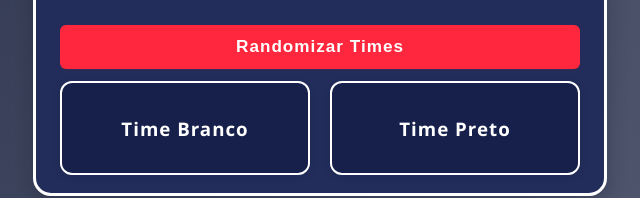
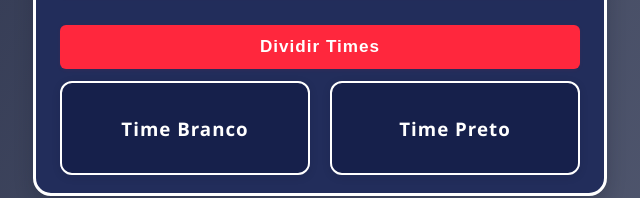
Before and after one commit to joaovitormarcili0/La-bueca, a plain HTML site: page index.html in a window 1280 px wide. Shown: the part 1358-1556 px from the top of the page, 320-960 px from the left. Drawn offline with Linux system fonts and the light colour scheme.

Commit message:
Update index.html

```diff
--- a/index.html
+++ b/index.html
@@ -26,7 +26,7 @@
       <!-- Fim adicionar novo atleta -->
       <button type="submit">Atualizar Presenças</button>
     </form>
-    <button id="randomizeBtn">Randomizar Times</button>
+    <button id="randomizeBtn">Dividir Times</button>
     <div class="teams">
       <div>
         <h3>Time Branco</h3>
```
